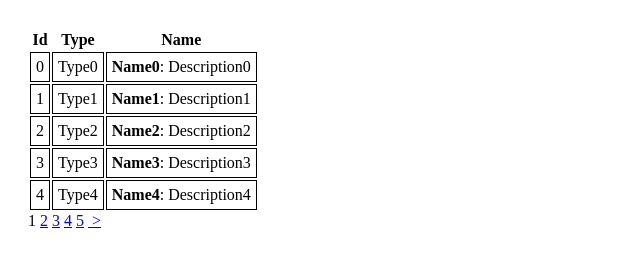
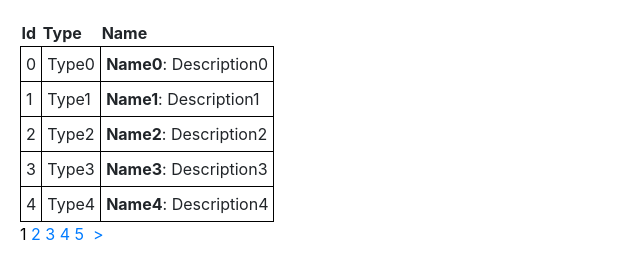
Before and after one commit to rnielman2003/AngularJSPagingExample, a plain HTML site: page index.html in a window 1280 px wide. Shown: the whole page, without its empty margins (0-640 px from the left). Drawn offline with nearby package versions, Linux system fonts and the light colour scheme.

Commit message:
bootstrap quick styling

```diff
--- a/index.html
+++ b/index.html
@@ -5,6 +5,9 @@
     <title>Document</title>
     <script type="text/javascript" src="Vendor/jquery-1.12.4.min.js"></script>
     <script type="text/javascript" src="Vendor/knockout-2.2.1.debug.js"></script>
+
+    <link rel="stylesheet" href="https://maxcdn.bootstrapcdn.com/bootstrap/4.0.0-alpha.5/css/bootstrap.min.css" integrity="sha384-AysaV+vQoT3kOAXZkl02PThvDr8HYKPZhNT5h/CXfBThSRXQ6jW5DO2ekP5ViFdi" crossorigin="anonymous">
+    <script src="https://maxcdn.bootstrapcdn.com/bootstrap/4.0.0-alpha.5/js/bootstrap.min.js" integrity="sha384-BLiI7JTZm+JWlgKa0M0kGRpJbF2J8q+qreVrKBC47e3K6BW78kGLrCkeRX6I9RoK" crossorigin="anonymous"></script>
     <script type="text/javascript" src="App/script.js"></script>
     <link rel="stylesheet" type="text/css" href="css/global.css">
 </head>
```
